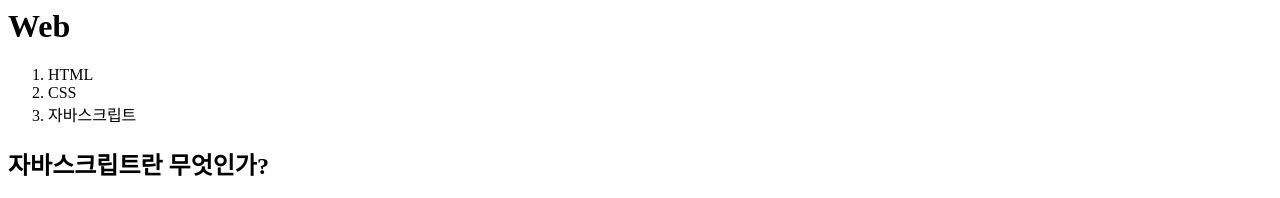
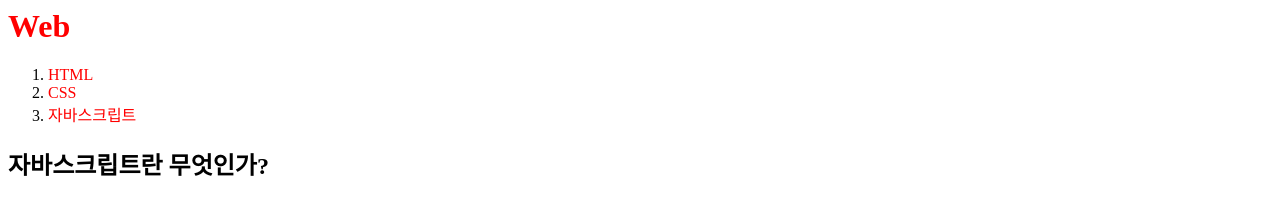
Before and after one commit to skysaver00/WEB1, a plain HTML site: page Web/3.html in a window 1280 px wide. Shown: the top 198 px of the page. Drawn offline with Linux system fonts and the light colour scheme.

Commit message:
Add files via upload

```diff
--- a/Web/3.html
+++ b/Web/3.html
@@ -6,13 +6,15 @@
 </style>
 
 <body>
-<h1>Web</h1>
+<h1><a href = "index.html">Web</a></h1>
 <ol>
-<li>HTML</li>
-<li>CSS</li>
-<li>자바스크립트</li>
+<li><a href = "1.html">HTML</a></li>
+<li><a href = "2.html">CSS</a></li>
+<li><a href = "3.html">자바스크립트</a></li>
 </ol>
 <h2>자바스크립트란 무엇인가?</h2><p><strong><a href = "https://namu.wiki/w/JavaScript?from=%EC%9E%90%EB%B0%94%EC%8A%A4%ED%81%AC%EB%A6%BD%ED%8A%B8" target = "_blank" title = "자바스크립트의 정의"><u>자바스크립트</u></a></strong>는 프로토타입기반의 객체지향 프로그래밍 언어로, 스크립트 언어에 해당된다. 특수한 목적이 아닌 이상 모든 웹 브라우저에 인터프리터가 내장되어 있다. 오늘날 HTML, CSS와 함께 웹을 구성하는 요소 중 하나다.</p>
 <img src = "javascript.png" width = "80%"><p>HTML이 웹 페이지의 기본 구조를 담당하고, CSS가 디자인을 담당한다면 JavaScript는 클라이언트 단에서 웹 페이지가 동작하는 것을 담당한다. 웹 페이지를 자동차에 비유하자면, HTML은 자동차의 뼈대, CSS는 자동차의 외관, JavaScript는 자동차의 동력이라고 볼 수 있다. 썬 마이크로시스템즈(현재 오라클)에서 개발한 Java와는 별 관계가 없는 언어이다. 이름이 비슷하다고 같은 언어가 아니다. 사람들이 흔히 헷갈리는 부분 중 하나인데, 실질적인 구동 방식도 JVM을 이용해서 돌리는 Java와, 브라우저 내에 스크립트 엔진(인터프리터)이 존재하는 JavaScript는 완전히 다르다.</p>
 <p>JavaScript는 C에서 영향을 받은 C-Family 언어로 기본적인 문법이 유사 중괄호로 구분하는 블럭, 세미콜론으로 줄이 끝남을 알리는 것, 변수 쓰는 법, 연산자 사용법 등 기초적인 문법이 C 문법과 크게 다르지 않다.</p>
+
+<button class="favorite styled"type="button"><a href = "2.html"> 이전</a></button>
 </body>
```
